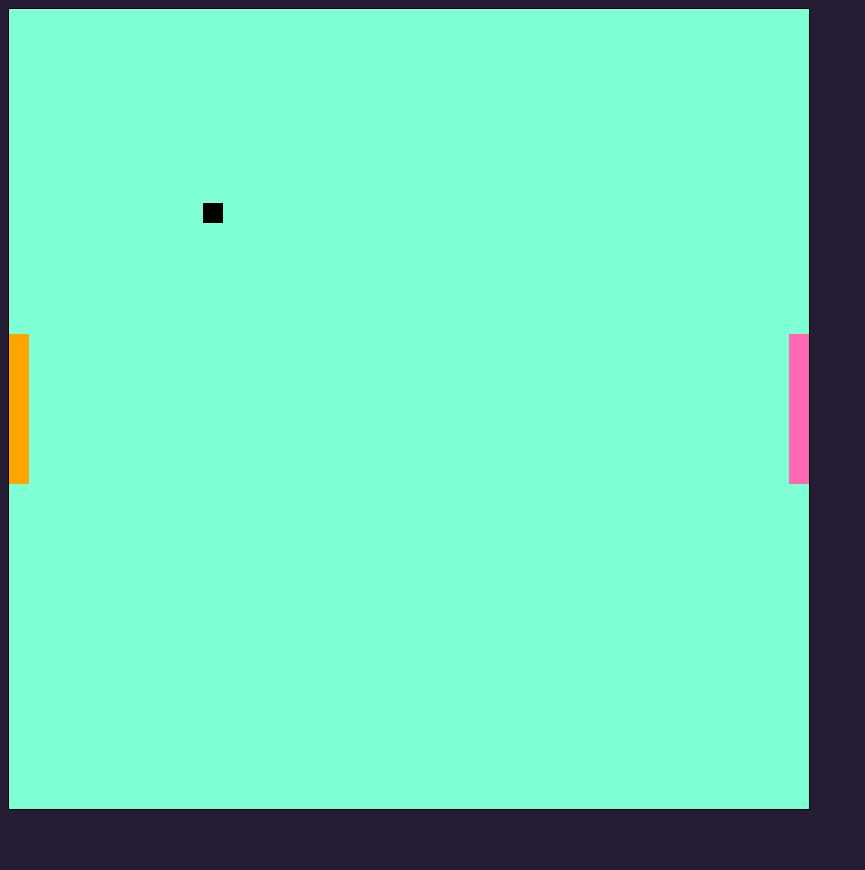
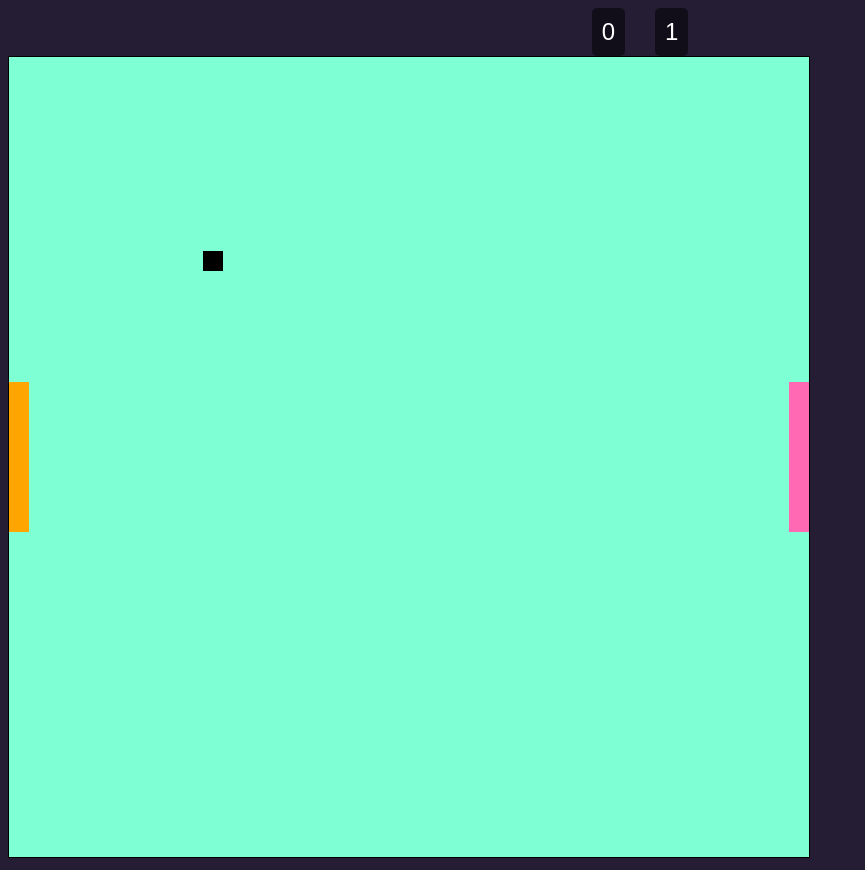
Before and after one commit to KayakCat/JavaScript, a plain HTML site: page Week 1/pong/index.html in a window 1280 px wide. Shown: the whole page, without its empty margins (0-865 px from the left). Before the commit the page ends 822 px from the top, so only its background shows below. Drawn offline with Linux system fonts and the light colour scheme.

Commit message:
scoreboard
week 2 scoreboard

```diff
--- a/Week 1/pong/index.html
+++ b/Week 1/pong/index.html
@@ -8,6 +8,16 @@
     <link rel="stylesheet" href="pong.css">
 </head>
 <body>
+    <section id="score">
+        <div>
+
+        </div>
+        <div>
+
+        </div>
+    </section>
+
+
     <canvas id="pong" width="800" height="800"></canvas>
 
     <script src="js/Box.js"></script>
--- a/Week 1/pong/js/pong.js
+++ b/Week 1/pong/js/pong.js
@@ -18,7 +18,7 @@ const pad = [new Box(), new Box()]; //paddle array
 let hitCount = 0;//variable for the hit count for increase ball speed function
 let scores = [0,0] //score array for players 1 and 2
 
-
+const scoreBoard = document.querySelectorAll("#score > div")
 
 //p1 setup
 pad[0].w = 20;
@@ -109,6 +109,8 @@ function main() {
         ball.vx = -ball.vx; // Reverse direction
         resetBallSpeed(); // Reset ball speed to original speed
         hitCount = 0; // reset hit count when ball collides with the wall
+        console.log(`${scores[0]} | ${scores[1]}`);
+
     }
     if (ball.x > c.width) {
         scores[0]++;//when the ball hits the right wall player 1 scores
@@ -117,6 +119,7 @@ function main() {
         ball.vx = -ball.vx; // Reverse direction
         resetBallSpeed(); // Reset ball speed to original speed
         hitCount = 0; // reset hit count when ball collides with wall
+        console.log(`${scores[0]} | ${scores[1]}`);
     }
     if (ball.y < 0) {
         ball.y = 0;
@@ -157,7 +160,12 @@ function main() {
     ball.draw();
     ctx.restore();
 
-    console.log(`${scores[0]} | ${scores[1]}`);//console log scores with pipe down the middle
+    for (let i = 0; i < scoreBoard.length; i++) {
+        scoreBoard[i].innerText = scores[i];
+    }
+
+
+
 }
 //******************************FUNCTIONS*******************************************
 // Function to get a random color
@@ -168,6 +176,7 @@ function getRandomColor() {
         color += letters[Math.floor(Math.random() * 16)];
     }
     return color;
+
 }
 
 // Function to create particles
--- a/Week 1/pong/pong.css
+++ b/Week 1/pong/pong.css
@@ -7,3 +7,20 @@ body {
     border: 1px solid black;
     background-color:aquamarine;
   }
+
+#score {
+    display: flex;
+    justify-content: center;
+    align-items: center;
+    margin-bottom: 10;
+    color: white;
+    font-size: 24px;
+    font-family: 'Arial', sans-serif;
+  }
+
+#score > div {
+    margin: 0 15px;
+    padding: 10px;
+    background-color: rgba(0, 0, 0, 0.5);
+    border-radius: 5px;
+  }
```
